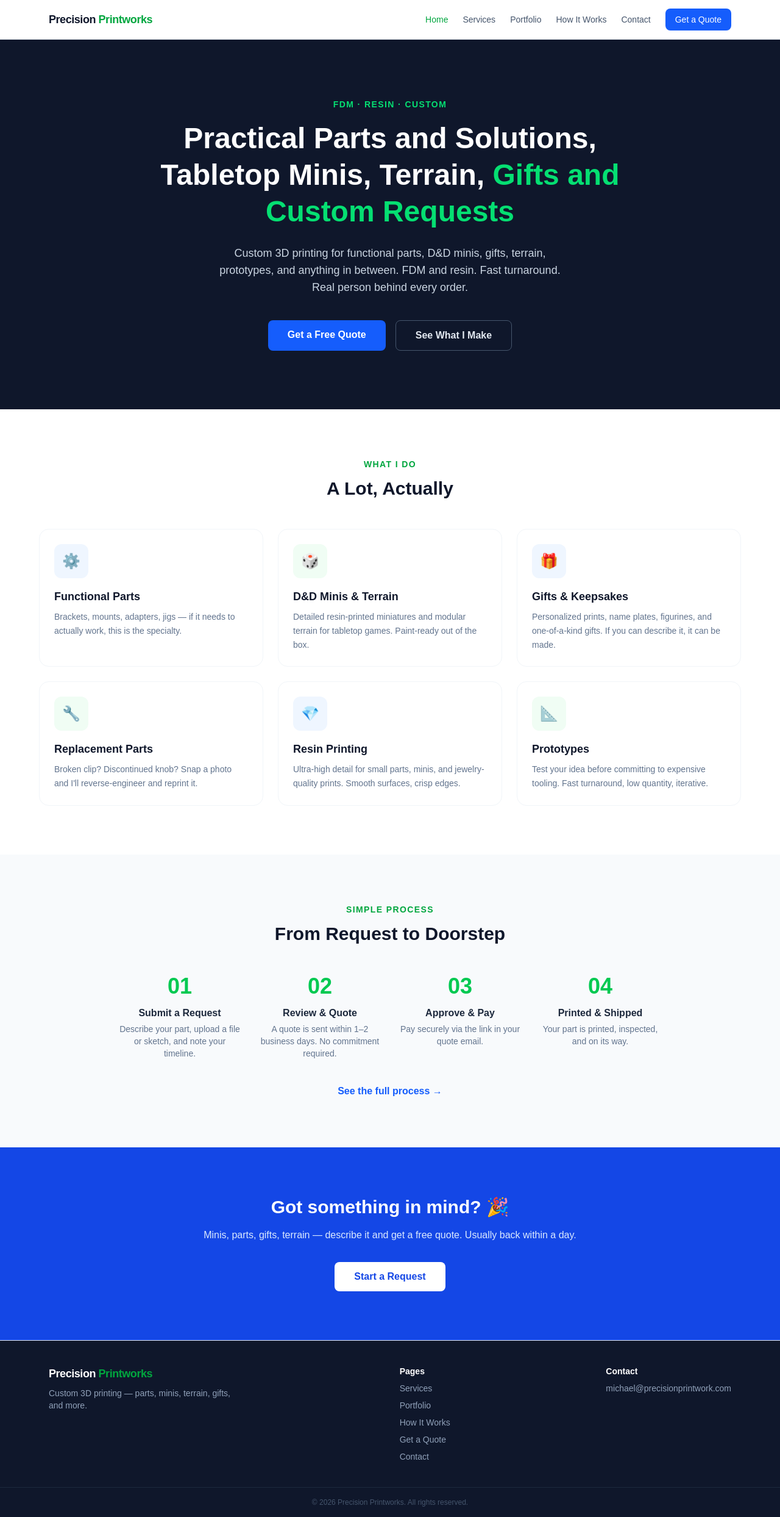
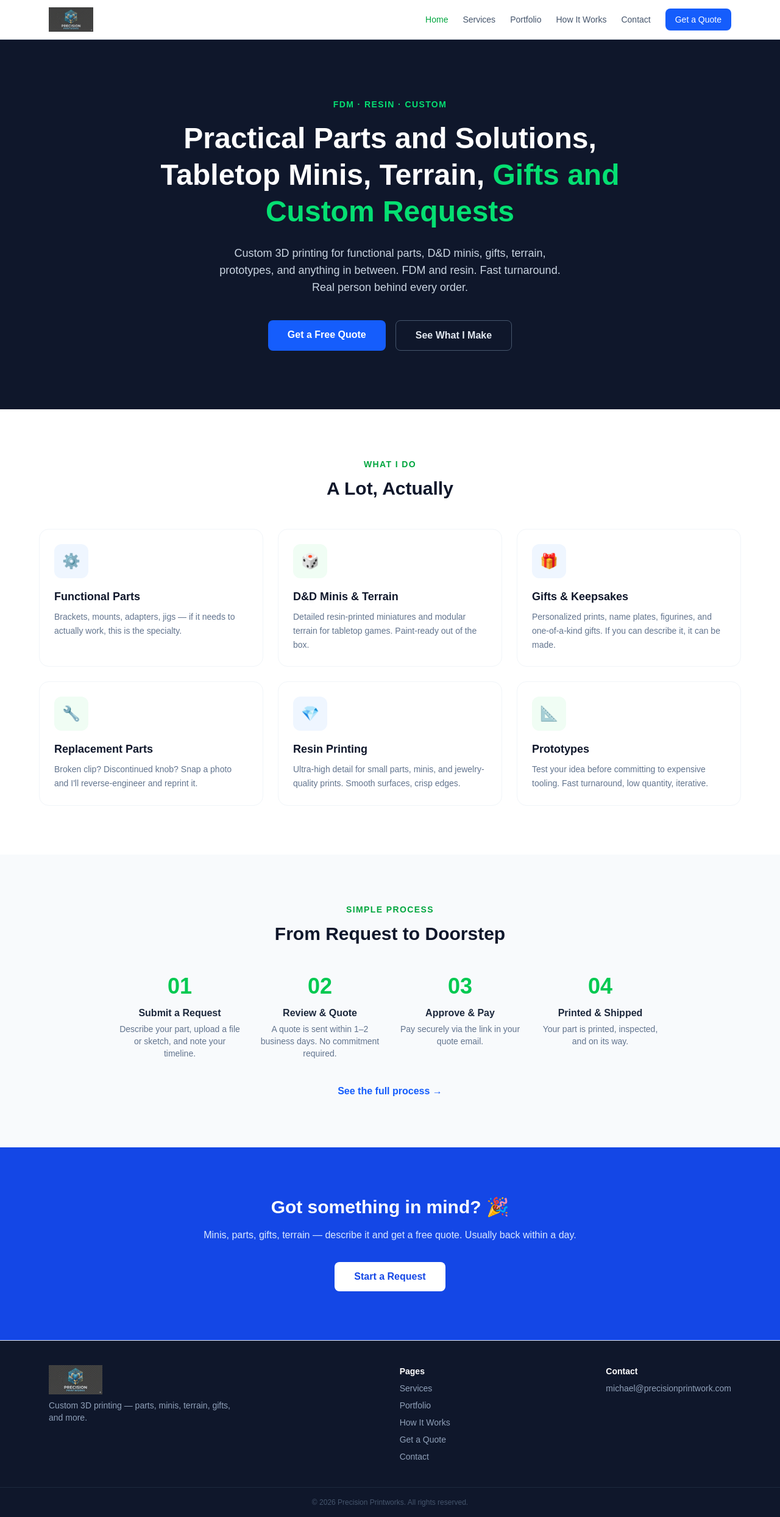
Before and after one commit to gonzoraygunz/precisionprintwork, a Next.js app: page / in a window 1280 px wide. Shown: the whole page at 61% size. Built offline with nearby package versions, Linux system fonts and the light colour scheme.

Commit message:
feat: add logo image to nav and footer

```diff
--- a/src/components/Footer.tsx
+++ b/src/components/Footer.tsx
@@ -1,13 +1,12 @@
 import Link from "next/link";
+import Image from "next/image";
 
 export default function Footer() {
   return (
     <footer className="border-t border-slate-200 bg-slate-900 text-slate-400">
       <div className="max-w-6xl mx-auto px-4 py-10 flex flex-col md:flex-row justify-between gap-8">
         <div>
-          <p className="text-white font-bold text-lg tracking-tight">
-            Precision <span className="text-green-600">Printworks</span>
-          </p>
+          <Image src="/logo.png" alt="Precision Printworks" width={160} height={60} className="h-12 w-auto mb-2" />
           <p className="mt-2 text-sm max-w-xs">
             Custom 3D printing — parts, minis, terrain, gifts, and more.
           </p>
--- a/src/components/Nav.tsx
+++ b/src/components/Nav.tsx
@@ -1,6 +1,7 @@
 "use client";
 
 import Link from "next/link";
+import Image from "next/image";
 import { usePathname } from "next/navigation";
 import { useState } from "react";
 
@@ -19,8 +20,8 @@ export default function Nav() {
   return (
     <header className="border-b border-slate-200 bg-white sticky top-0 z-50">
       <div className="max-w-6xl mx-auto px-4 h-16 flex items-center justify-between">
-        <Link href="/" className="font-bold text-lg tracking-tight text-slate-900">
-          Precision <span className="text-green-600">Printworks</span>
+        <Link href="/" className="flex items-center">
+          <Image src="/logo.png" alt="Precision Printworks" width={160} height={60} className="h-10 w-auto" priority />
         </Link>
 
         {/* Desktop nav */}
```
Also changed, not shown: public/logo.png (added).
